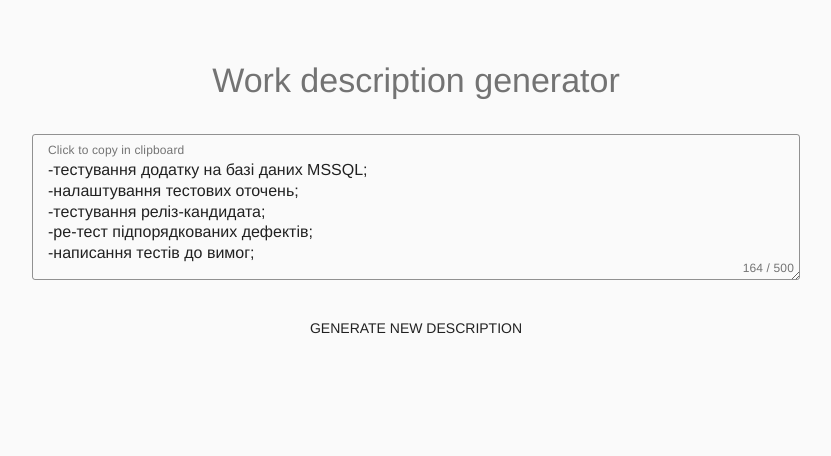
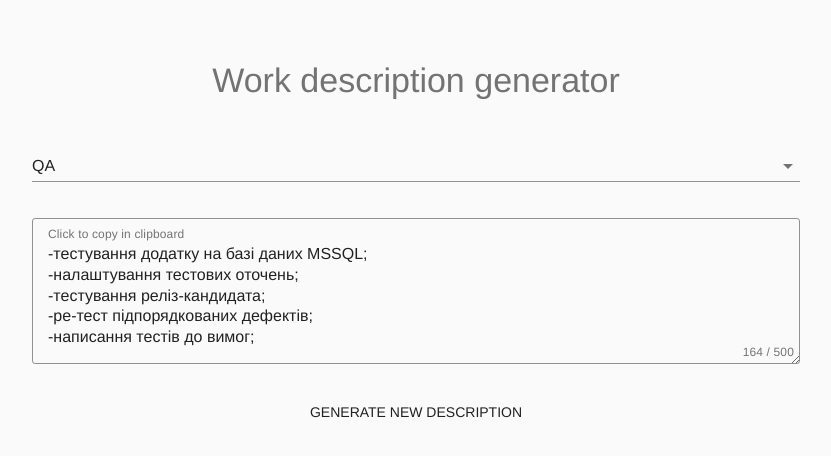
Before and after one commit to SergeyPush/workdescription, a Vue app: page / in a window 1280 px wide. Shown: the top 456 px of the page, without its empty margins (224-1055 px from the left). Built offline with nearby package versions, Linux system fonts and the light colour scheme; what vue-toast-notification would draw is missing.

Commit message:
Added select for developpeps

```diff
--- a/src/views/Home.vue
+++ b/src/views/Home.vue
@@ -3,6 +3,15 @@
     <div class="title">
       <span class="md-display-1">Work description generator</span>
     </div>
+    <md-field>
+      <md-select class="select" v-model="selected" @md-selected="generateRandomDescription">
+        <md-option
+          v-for="(option, index) in options"
+          :key="index"
+          :value="option.value"
+        >{{option.text}}</md-option>
+      </md-select>
+    </md-field>
     <md-field>
       <label>Click to copy in clipboard</label>
       <md-textarea v-model="textarea" md-counter="500" id="textarea" @click="copyText"></md-textarea>
@@ -18,12 +27,17 @@ export default {
   data() {
     return {
       data,
-      textarea: ""
+      textarea: "",
+      selected: "qa",
+      options: [
+        { text: "QA", value: "qa" },
+        { text: "Dev", value: "dev" }
+      ]
     };
   },
   methods: {
     generateRandomDescription() {
-      this.textarea = _.sampleSize(data["qa"], 5).join("\n");
+      this.textarea = _.sampleSize(data[this.selected], 5).join("\n");
     },
     copyText() {
       let copyText = document.getElementById("textarea");
```
